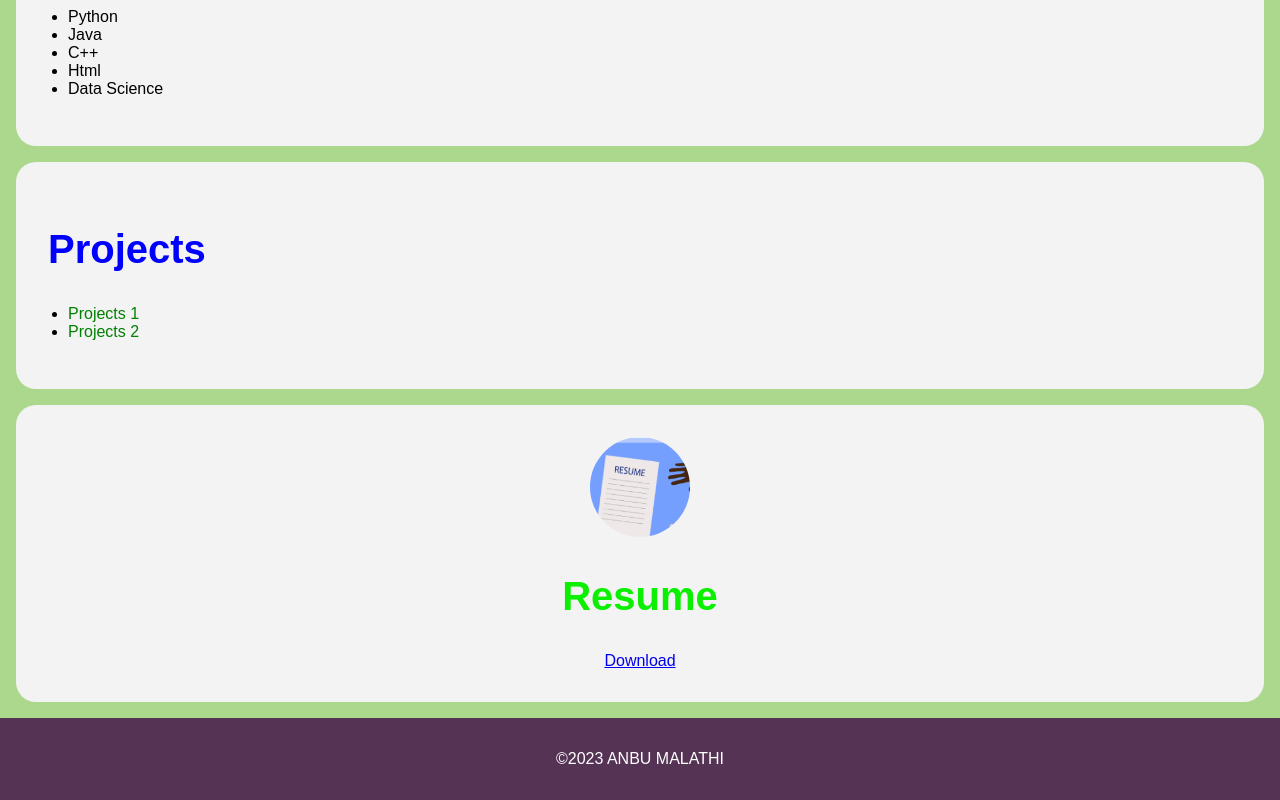
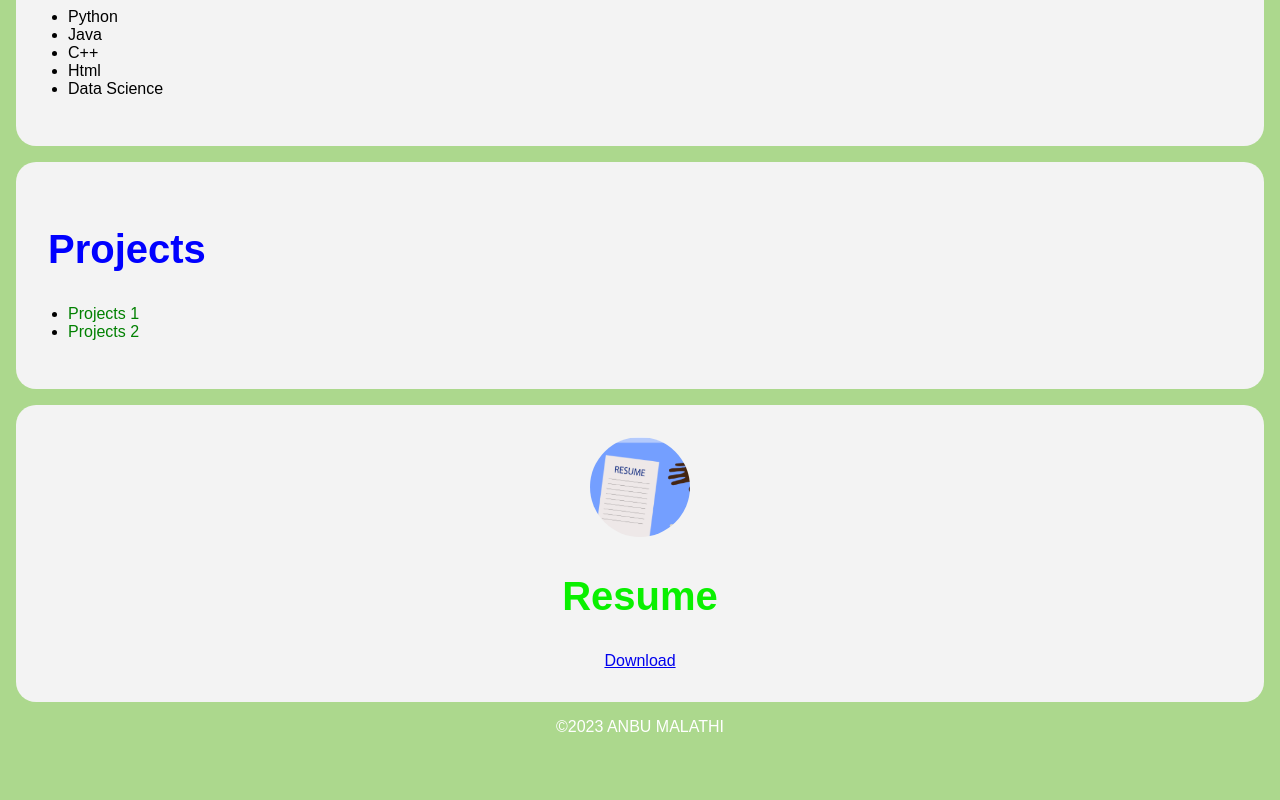
Before and after one commit to anbu0205/Port, a plain HTML site: page index.html in a window 1280 px wide. Shown: the part 1262-2062 px from the top of the page. After the commit the page ends 2014 px from the top, so only its background shows below. Drawn offline with Linux system fonts and the light colour scheme; files whose address does not match are found by name.

Commit message:
Update and rename nm.html to index.html

```diff
--- a/nm.html
+++ b/index.html
@@ -82,7 +82,7 @@ text-decoration: none; font-size: 30px; border-radius:15px; display: inline-bloc
 
 footer{
 
-text-align: center; padding: 1rem 0;
+text-align: center; padding: 1rem 0:
 background-color: #535; color: #fff;
 }
 
```
